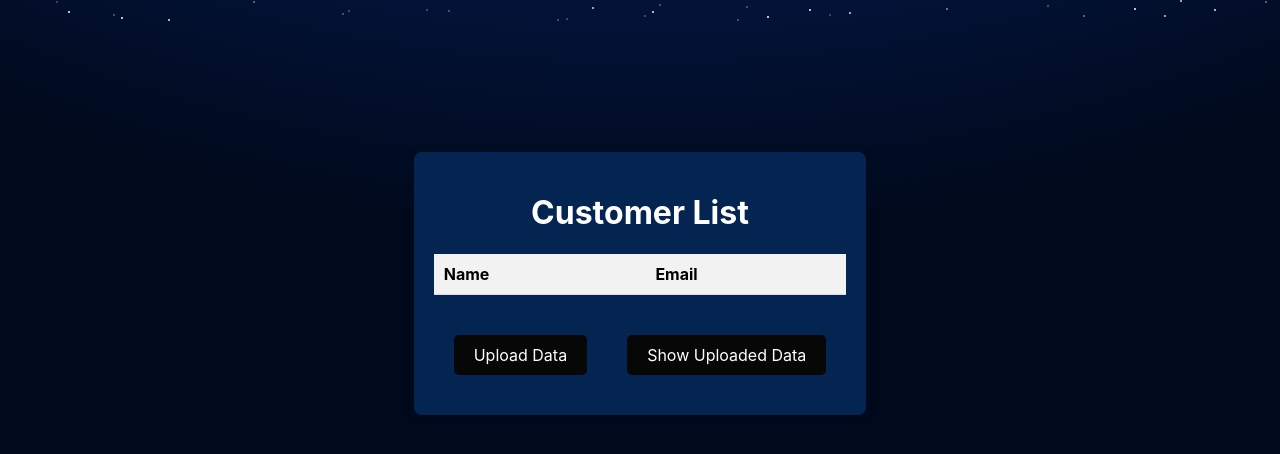
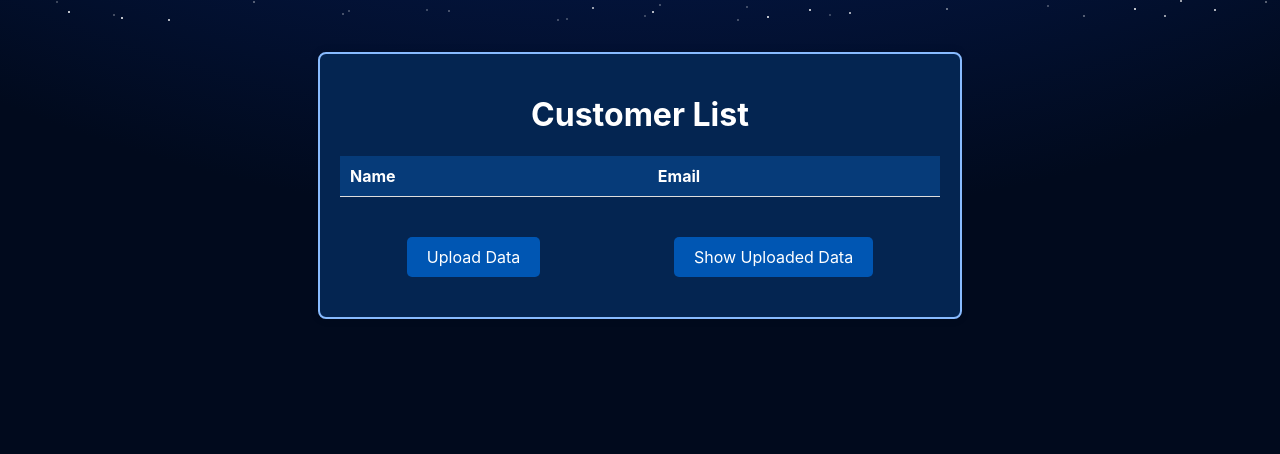
Before and after one commit to madiyarzm/Peppercorn-AI-Back-up, a FastAPI app: template templates/customer_list.html in a window 1280 px wide. Shown: the part 98-552 px from the top of the page. Run offline with FastAPI, Linux system fonts and the light colour scheme; the template is opened without the code that fills it, so the values that code supplies are empty.

Commit message:
better design for customer list, and upload data pages

```diff
--- a/templates/customer_list.html
+++ b/templates/customer_list.html
@@ -35,12 +35,13 @@
 
         .container {
             margin: 20px auto;
-            margin-top: 250px;
+            border: 2px solid #8bf;
+            margin-top: 150px;
             padding: 20px;
             background-color: #042551;
             border-radius: 8px;
             box-shadow: 0 0 10px rgba(0, 0, 0, 0.1);
-            max-width: 800px;
+            width: 600px;
             text-align: center;
         }
 
@@ -59,14 +60,17 @@
             padding: 10px;
             border-bottom: 1px solid #ddd;
             text-align: left;
+            color: #e0e0e0;
+            font-weight: bolder;
         }
 
         th {
-            background-color: #f2f2f2;
+            background-color: #063b79; /* Slightly darker blue for headers */
+            color: #ffffff;
         }
 
         tr:hover {
-            background-color: #f5f5f5;
+            background-color: #084c99;
         }
 
         .btn {
@@ -77,14 +81,14 @@
             cursor: pointer;
             border: none;
             border-radius: 5px;
-            background-color: #007bff;
-            color: #fff;
+            background-color: #0056b3; /* Dark blue button background */
+            color: #ffffff;
             text-decoration: none;
             transition: background-color 0.3s;
         }
 
         .btn:hover {
-            background-color: #0056b3;
+            background-color: #003d80;
         }
 
         .row {
@@ -200,8 +204,8 @@
     <div class="container1">
         <nav class="shift">
             <ul>
-                <li><a href="main">HOME</a></li>
-                <li><a href="#">CUSTOMER LIST</a></li>
+                <li><a href="/main">HOME</a></li>
+                <li><a href="/customer-list">CUSTOMER LIST</a></li>
                 <li><a href="/send-email">SEND EMAIL</a></li>
                 <li><a href="#">ABOUT</a></li>
                 <li><a href="#">CONTACT</a></li>
@@ -224,8 +228,8 @@
             {% endfor %}
         </table>
         <div class="row">
-            <a href="/upload-csv-data" class="btn" style="background-color: rgba(7, 7, 7, 1);">Upload Data</a>
-            <a href="/retrieve-csv-data" class="btn" style="background-color: rgba(7, 7, 7, 1);">Show Uploaded Data</a>
+            <a href="/upload-csv-data" class="btn">Upload Data</a>
+            <a href="/retrieve-csv-data" class="btn">Show Uploaded Data</a>
         </div>
     </div>
 
--- a/templates/login.html
+++ b/templates/login.html
@@ -81,7 +81,7 @@
             margin-bottom: 10px; /* Эта строка кода создает пространство между полями ввода */
             width: 75%;
             padding: 10px;
-            border: 2.5px solid rgb(160, 160, 160); /* Создание границы 3px с указанным цветом */
+            border: 2.5px solid #8bf; /* Создание границы 3px с указанным цветом */
             border-radius: 3px;
             background-color: rgb(235, 233, 233) ; /* Темный фон для ввода */
             color: #000000; /* Белый текст для ввода */
--- a/templates/register.html
+++ b/templates/register.html
@@ -80,7 +80,7 @@
             margin-bottom: 10px; /* Эта строка кода создает пространство между полями ввода */
             width: 75%;
             padding: 10px;
-            border: 2.5px solid rgb(160, 160, 160); /* Создание границы 3px с указанным цветом */
+            border: 2.5px solid #8bf; /* Создание границы 3px с указанным цветом */
             border-radius: 3px;
             background-color: rgb(235, 233, 233) ; /* Темный фон для ввода */
             color: #000000; /* Белый текст для ввода */
--- a/templates/uploaded_data.html
+++ b/templates/uploaded_data.html
@@ -198,8 +198,8 @@
         <nav class="shift">
             <ul>
             <li><a href="#">HOME</a></li>
-            <li><a href="#">CUSTOMER LIST</a></li>
-            <li><a href="#">SEND EMAIL</a></li>
+            <li><a href="customer-list">CUSTOMER LIST</a></li>
+            <li><a href="send-email">SEND EMAIL</a></li>
             <li><a href="#">ABOUT</a></li>
             <li><a href="#">CONTACT</a></li>
             </ul>
```
Also changed, not shown: templates/upload_csv_data.html (+15 -12 lines).
